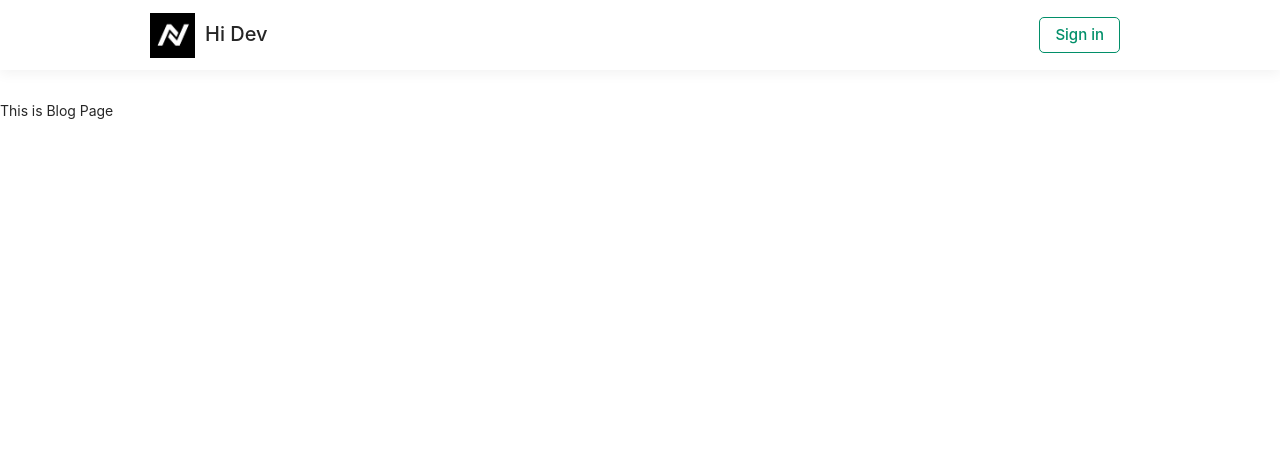
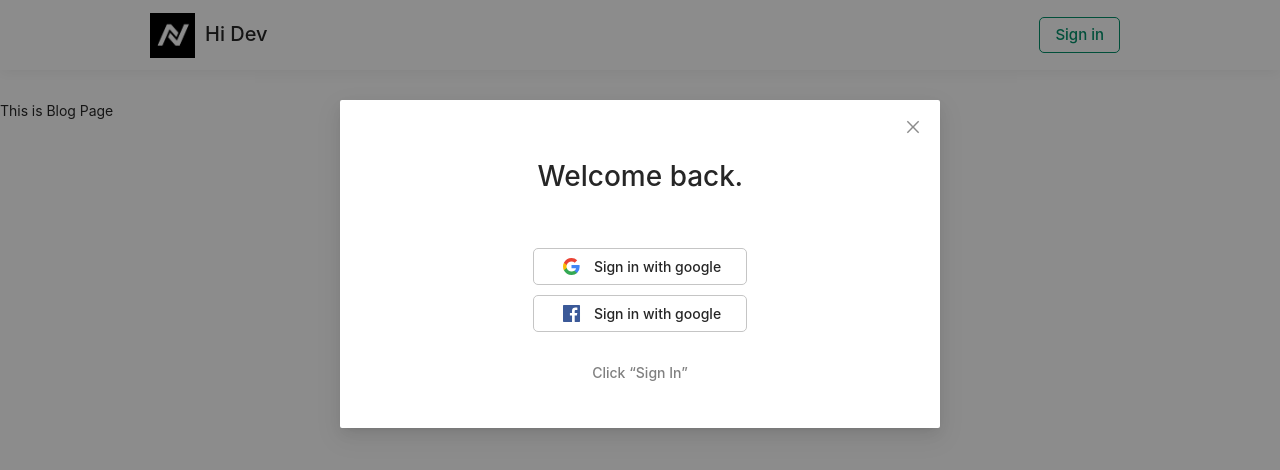
Before and after one commit to nghialamngoc/hi-dev, a React (Create React App) app: page /blog in a window 1280 px wide. Both pictures are taken after a click on the element "Sign in". Shown: the top 470 px of the page. Built offline with nearby package versions, Linux system fonts and the light colour scheme; no server answers.

Commit message:
[Nghia] implement login

```diff
--- a/src/Components/Header/header.scss
+++ b/src/Components/Header/header.scss
@@ -1,4 +1,4 @@
-@import '../../Assets/Scss/variable.scss';
+@import "../../Assets/Scss/variable.scss";
 
 .header {
   display: flex;
@@ -21,18 +21,18 @@
   }
   .header-right {
     .header-signin {
-      color: #018F69;
+      color: #018f69;
       font-size: 15px;
       margin-right: 10px;
-      border: 1px solid #018F69;
+      border: 1px solid #018f69;
       padding: 5px 15px;
       border-radius: 5px;
       cursor: pointer;
       font-weight: 500;
     }
     .header-right__user {
-      border-top: 2px solid #609A8E;
-      border-bottom: 2px solid #609A8E;
+      border-top: 2px solid #609a8e;
+      border-bottom: 2px solid #609a8e;
       border-radius: 50%;
       padding: 2px;
     }
@@ -56,3 +56,42 @@
     color: $button-color-1;
   }
 }
+
+.signin-modal {
+  .ant-modal-content {
+    display: flex;
+    align-items: center;
+    justify-content: center;
+    .ant-modal-body {
+      margin-bottom: 20px;
+      display: flex;
+      flex-direction: column;
+      align-items: center;
+      .signin-modal-header {
+        font-size: 28px;
+        margin: 30px 0 50px 0;
+        text-align: center;
+      }
+
+      .signin-type {
+        padding: 5px 25px;
+        margin-bottom: 10px;
+        border: 1px solid #c5c5c5;
+        display: flex;
+        align-items: center;
+        justify-content: center;
+        border-radius: 5px;
+        cursor: pointer;
+        span {
+          padding-left: 10px;
+          font-weight: 500;
+        }
+      }
+      .signin-footer {
+        margin-top: 20px;
+        color: gray;
+        font-weight: 500;
+      }
+    }
+  }
+}
--- a/src/Components/Header/index.jsx
+++ b/src/Components/Header/index.jsx
@@ -1,14 +1,15 @@
 import React, { useCallback, useState } from 'react'
 import { useDispatch, useSelector } from 'react-redux';
-import { Avatar, Drawer } from 'antd';
+import { Avatar, Drawer, Modal } from 'antd';
 import { NavLink, withRouter } from 'react-router-dom';
+import { setUserLogin } from '../../Store/Action/userAction';
 import logo from '../../Assets/Images/logo.jpg';
 import FireBase from '../../firebase';
-import { setUserLogin } from '../../Store/Action/userAction';
 import './header.scss';
 
 const Header = function ({ history }) {
   const [visible, setVisible] = useState(false);
+  const [loginModalVisible, setLoginModalVisible] = useState(false);
   const userLogin = useSelector(state => state.userLogin.userLoginData);
   console.log(userLogin);
   const dispatch = useDispatch();
@@ -27,8 +28,8 @@ const Header = function ({ history }) {
     setVisible(false);
   })
 
-  const signIn = () => {
-    FireBase.loginWithGoogle( userLoginData => {
+  const signIn = useCallback(() => {
+    FireBase.loginWithGoogle(userLoginData => {
       if (userLoginData != null) {
         const { displayName, email } = userLoginData;
         const user = {
@@ -38,9 +39,22 @@ const Header = function ({ history }) {
         }
         dispatch(setUserLogin(user))
         localStorage.setItem('userLogin', JSON.stringify(user));
+        setLoginModalVisible(false);
       }
     });
-  }
+  }, [dispatch])
+
+  const signOut = useCallback(() => {
+    FireBase.logoutWithGoogle(() => {
+      const user = {
+        displayName: '',
+        email: '',
+        isLogin: false
+      }
+      dispatch(setUserLogin(user))
+      localStorage.setItem('userLogin', null);
+    })
+  }, [dispatch])
 
   return (
     <div className="header">
@@ -51,9 +65,9 @@ const Header = function ({ history }) {
         <span className="header-app-name">Hi Dev</span>
       </div>
       <div className="header-right flex-center">
-        { userLogin.isLogin === false ?
-          (<span className="header-signin" onClick={signIn}>Sign in</span>) :
-          (<span className="header-signin" onClick={signIn}>Sign out</span>)
+        {userLogin.isLogin === false ?
+          (<span className="header-signin" onClick={() => setLoginModalVisible(true)}>Sign in</span>) :
+          (<span className="header-signin" onClick={signOut}>Sign out</span>)
         }
         {
           userLogin.isLogin &&
@@ -81,6 +95,25 @@ const Header = function ({ history }) {
           </li>
         </ul>
       </Drawer>
+      <Modal
+        visible={loginModalVisible}
+        footer={null}
+        width="600px"
+        onOk={() => setLoginModalVisible(false)}
+        onCancel={() => setLoginModalVisible(false)}
+        className="signin-modal"
+      >
+        <h2 className="signin-modal-header">Welcome back.</h2>
+        <span className="signin-type" onClick={signIn}>
+          <svg width="25" height="25" class="yd ff s"><g fill="none" fill-rule="evenodd"><path d="M20.66 12.7c0-.61-.05-1.19-.15-1.74H12.5v3.28h4.58a3.91 3.91 0 0 1-1.7 2.57v2.13h2.74a8.27 8.27 0 0 0 2.54-6.24z" fill="#4285F4"></path><path d="M12.5 21a8.1 8.1 0 0 0 5.63-2.06l-2.75-2.13a5.1 5.1 0 0 1-2.88.8 5.06 5.06 0 0 1-4.76-3.5H4.9v2.2A8.5 8.5 0 0 0 12.5 21z" fill="#34A853"></path><path d="M7.74 14.12a5.11 5.11 0 0 1 0-3.23v-2.2H4.9A8.49 8.49 0 0 0 4 12.5c0 1.37.33 2.67.9 3.82l2.84-2.2z" fill="#FBBC05"></path><path d="M12.5 7.38a4.6 4.6 0 0 1 3.25 1.27l2.44-2.44A8.17 8.17 0 0 0 12.5 4a8.5 8.5 0 0 0-7.6 4.68l2.84 2.2a5.06 5.06 0 0 1 4.76-3.5z" fill="#EA4335"></path></g></svg>
+          <span>Sign in with google</span>
+        </span>
+        <span className="signin-type">
+          <svg width="25" height="25" fill="#3B5998" class="yd ff s"><path d="M20.3 4H4.7a.7.7 0 0 0-.7.7v15.6c0 .38.32.7.7.7h8.33v-6.38h-2.12v-2.65h2.12V9.84c0-2.2 1.4-3.27 3.35-3.27.94 0 1.75.07 1.98.1v2.3H17c-1.06 0-1.31.5-1.31 1.24v1.76h2.65l-.53 2.65H15.7l.04 6.38h4.56a.7.7 0 0 0 .71-.7V4.7a.7.7 0 0 0-.7-.7" fill-rule="evenodd"></path></svg>
+          <span>Sign in with google</span>
+        </span>
+        <span className="signin-footer">Click “Sign In”</span>
+      </Modal>
     </div>
   )
 }
--- a/src/Pages/NotFoundPage/index.jsx
+++ b/src/Pages/NotFoundPage/index.jsx
@@ -2,7 +2,7 @@ import React from 'react'
 import NotFoundImg from '../../Assets/Images/notfound.jpg'
 export default function NotFoundPage() {
   return (
-    <div>
+    <div className="flex-center">
       <img src={NotFoundImg} alt="NotFound"/>
     </div>
   )
--- a/src/Store/Reducer/userReducer.js
+++ b/src/Store/Reducer/userReducer.js
@@ -2,7 +2,7 @@ import { SET_USER_LOGIN } from '../type'
 
 const getDefaultState = () => {
   const userData = JSON.parse(localStorage.getItem('userLogin'));
-  if ( userData == null ) {
+  if ( userData == null || userData === '' ) {
     return {
       isLogin: false
     }
--- a/src/firebase.js
+++ b/src/firebase.js
@@ -34,6 +34,15 @@ class Firebase {
       setUserLogin(null);
     });
   }
+
+  logoutWithGoogle(setUseLogin) {
+    firebase.auth().signOut().then(() => {
+      // Sign-out successfull
+      setUseLogin();
+    }).catch(err => {
+      console.log('logoutWithGoogle >>>>>>>', err);
+    })
+  }
 }
 
 export default new Firebase();
```
